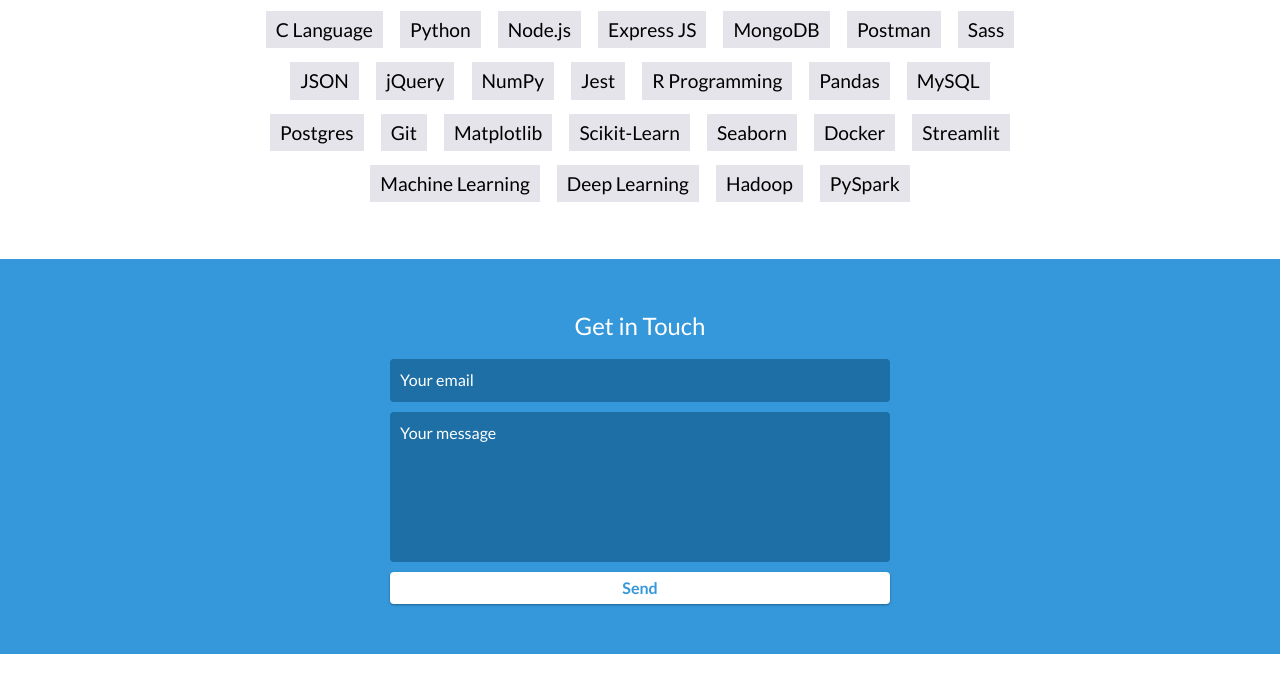
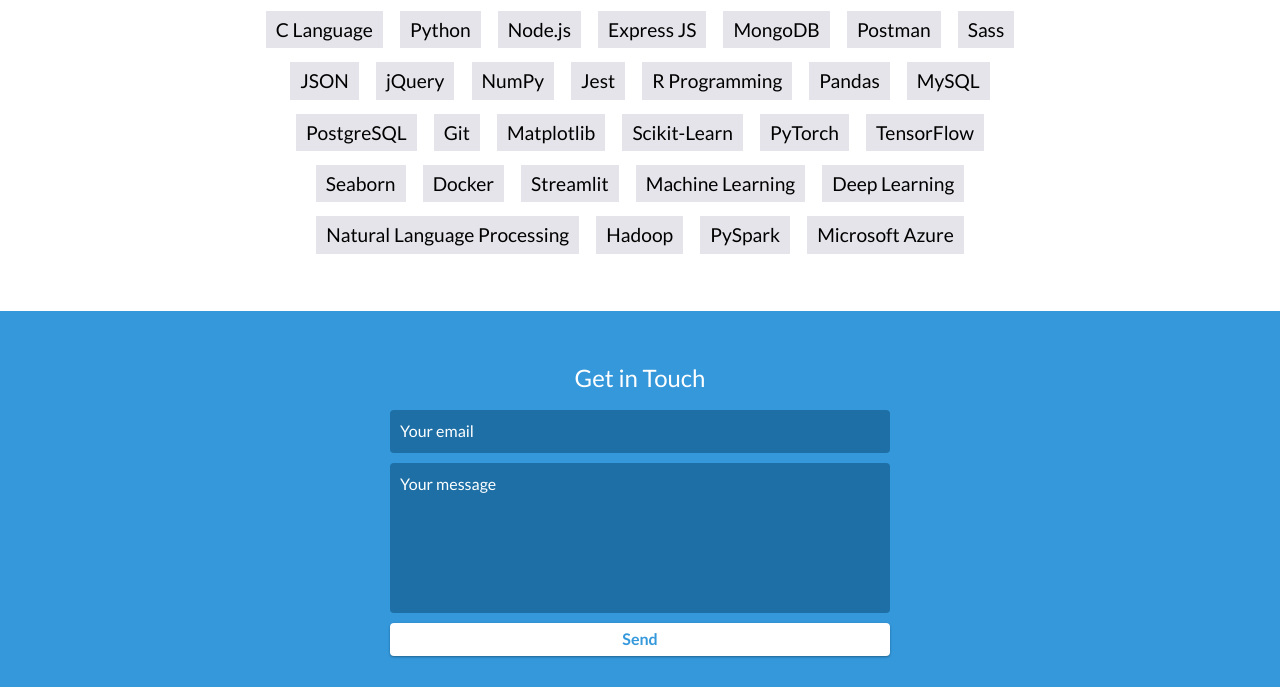
Before and after one commit to dharma-acha/portfolio, a website: page index.html in a window 1280 px wide. Shown: the part 3381-4068 px from the top of the page. Drawn offline with nearby package versions, Linux system fonts and the light colour scheme.

Commit message:
skills added

```diff
--- a/index.html
+++ b/index.html
@@ -358,17 +358,21 @@
             <li>R Programming</li>
             <li>Pandas</li>
             <li>MySQL</li>
-            <li>Postgres</li>
+            <li>PostgreSQL</li>
             <li>Git</li>
             <li>Matplotlib</li>
             <li>Scikit-Learn</li>
+            <li>PyTorch</li>
+            <li>TensorFlow</li>
             <li>Seaborn</li>
             <li>Docker</li>
             <li>Streamlit</li>
             <li>Machine Learning</li>
             <li>Deep Learning</li>
+            <li>Natural Language Processing</li>
             <li>Hadoop</li>
             <li>PySpark</li>
+            <li>Microsoft Azure</li>
 
         </ul>
     </div>
```
